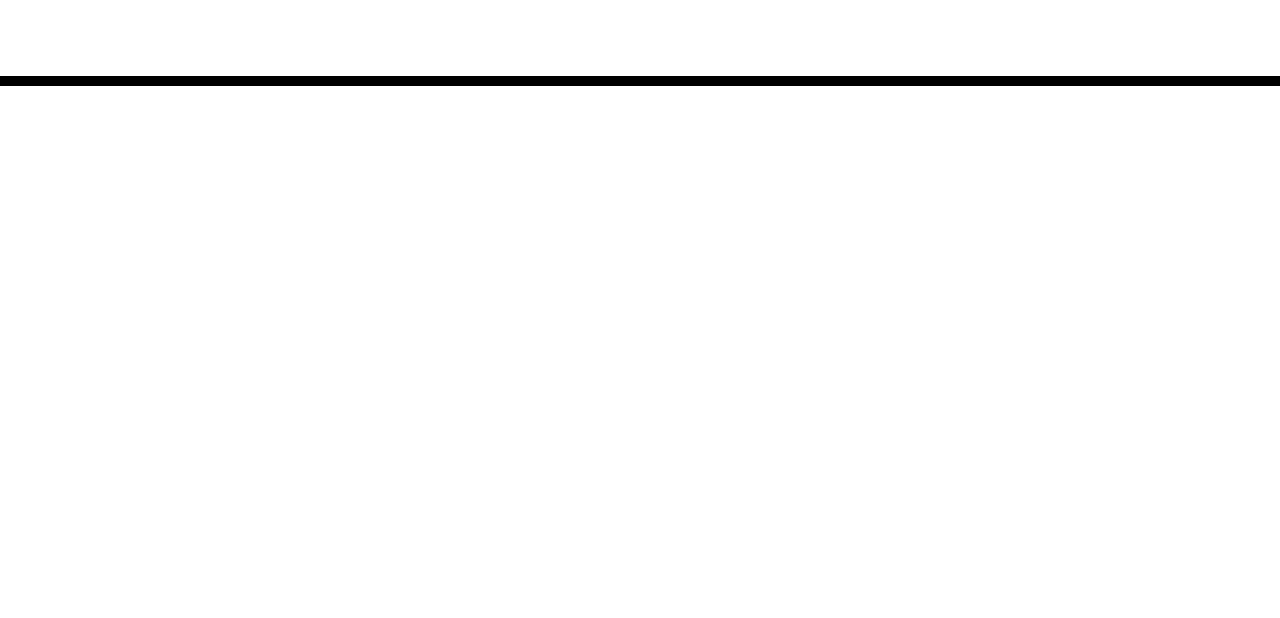
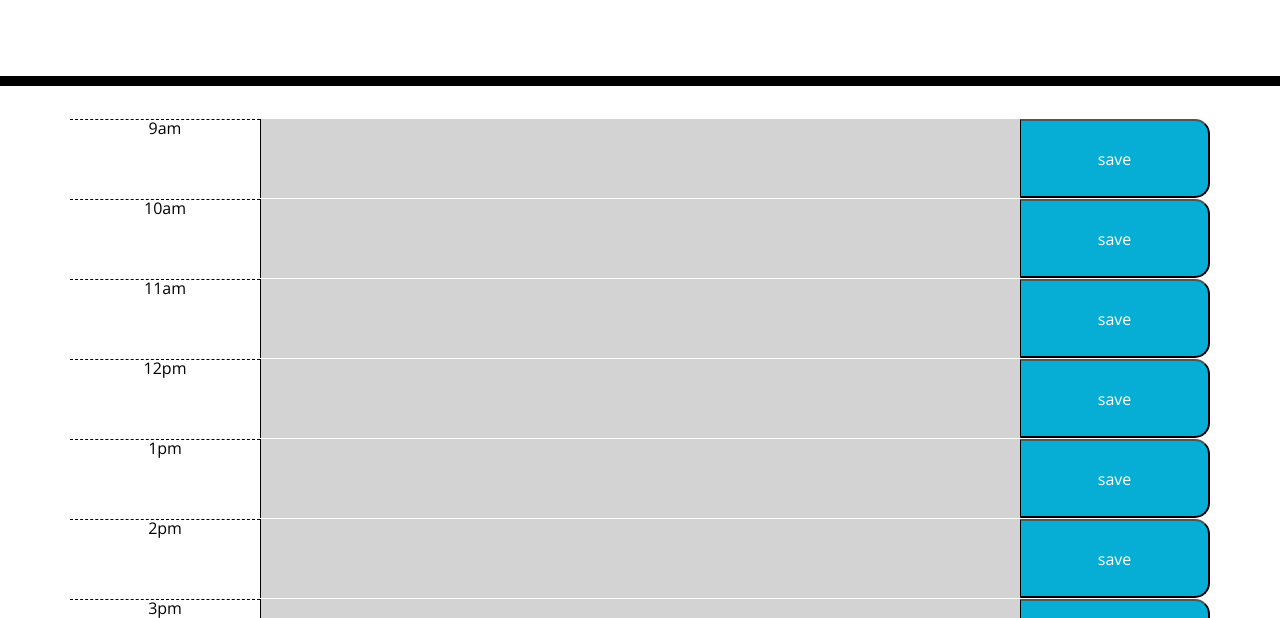
Before and after one commit to SuleRas/Day-Planner, a plain HTML site: page index.html in a window 1280 px wide. Shown: the part 182-800 px from the top of the page. Drawn offline with nearby package versions, Linux system fonts and the light colour scheme; files that its build step writes are made by us from their sources.

Commit message:
last change

```diff
--- a/index.html
+++ b/index.html
@@ -18,7 +18,7 @@
       href="https://fonts.googleapis.com/css?family=Open+Sans&display=swap"
       rel="stylesheet"
     />
-    <link rel="stylesheet" href="style.css" />
+    <link rel="stylesheet" href="./Develop/assets/style.css" />
     <title>Work Day Scheduler</title>
   </head>
 
@@ -32,6 +32,6 @@
 
     <script src="https://cdnjs.cloudflare.com/ajax/libs/jquery/3.2.1/jquery.min.js"></script>
     <script src="https://cdnjs.cloudflare.com/ajax/libs/moment.js/2.24.0/moment.min.js"></script>
-    <script src="assets/js/script.js"></script>
+    <script src="./Develop/assets/js/script.js"></script>
   </body>
 </html>
```
